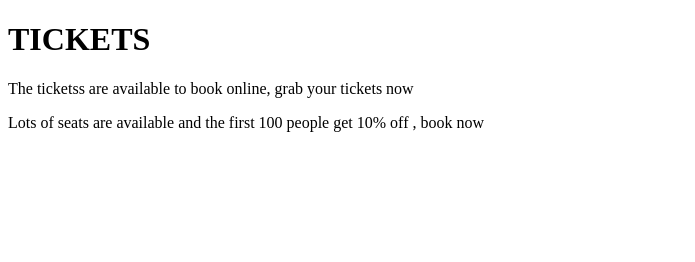
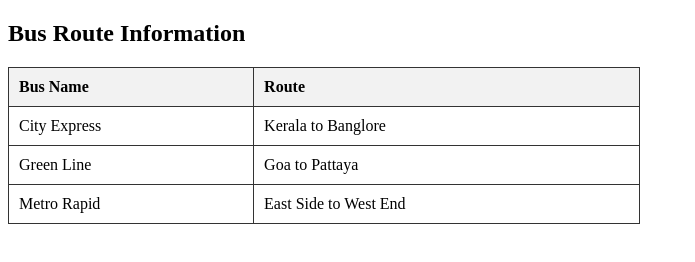
Before and after one commit to Mr-Dark28/ksrtc, a plain HTML site: page index.html in a window 1280 px wide. Shown: the whole page, without its empty margins (0-695 px from the left). Drawn offline with Linux system fonts and the light colour scheme.

Commit message:
Bus Details

```diff
--- a/index.html
+++ b/index.html
@@ -1,13 +1,45 @@
 <!DOCTYPE html>
-<html lang="en">
+<html>
 <head>
-    <meta charset="UTF-8">
-    <meta name="viewport" content="width=device-width, initial-scale=1.0">
-    <title>KSRTC</title>
+    <title>Bus Route Table</title>
+    <style>
+        table {
+            width: 50%;
+            border-collapse: collapse;
+            margin: 20px 0;
+        }
+        th, td {
+            border: 1px solid #333;
+            padding: 10px;
+            text-align: left;
+        }
+        th {
+            background-color: #f2f2f2;
+        }
+    </style>
 </head>
 <body>
-    <h1> TICKETS</h1>
-    <P>The ticketss are available to book online, grab your tickets now</P>
-    <p> Lots of seats are available and the first 100 people get 10% off , book now </p>
+
+    <h2>Bus Route Information</h2>
+
+    <table>
+        <tr>
+            <th>Bus Name</th>
+            <th>Route</th>
+        </tr>
+        <tr>
+            <td>City Express</td>
+            <td>Kerala to Banglore</td>
+        </tr>
+        <tr>
+            <td>Green Line</td>
+            <td>Goa to Pattaya</td>
+        </tr>
+        <tr>
+            <td>Metro Rapid</td>
+            <td>East Side to West End</td>
+        </tr>
+    </table>
+
 </body>
 </html>
```
